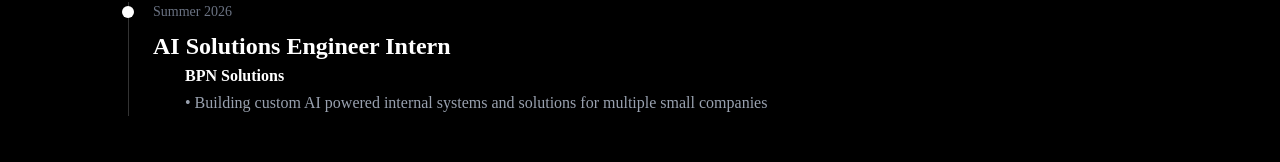
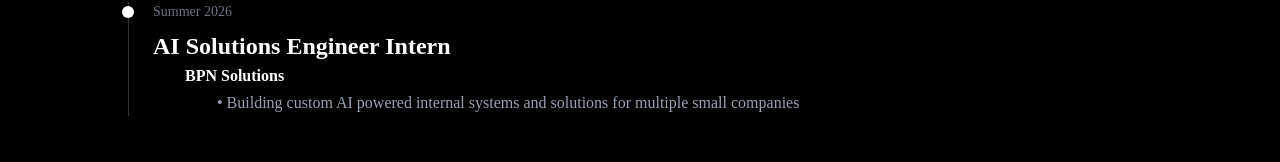
Before and after one commit to Land784/will-schmidt-portfolio, a Next.js app: page /about in a window 1280 px wide. Shown: the part 588-750 px from the top of the page. Built offline with nearby package versions, Linux system fonts and the light colour scheme.

Commit message:
Subtle tweaks to format on about page

```diff
--- a/app/about/page.tsx
+++ b/app/about/page.tsx
@@ -130,7 +130,7 @@ export default function AboutPage() {
                                 </h5>
 
                                 {/* Description */}
-                                <p className="text-gray-400 leading-relaxed whitespace-pre-line ml-8">
+                                <p className="text-gray-400 leading-relaxed whitespace-pre-line ml-16">
                                     {experience.description}
                                 </p>
 
```
